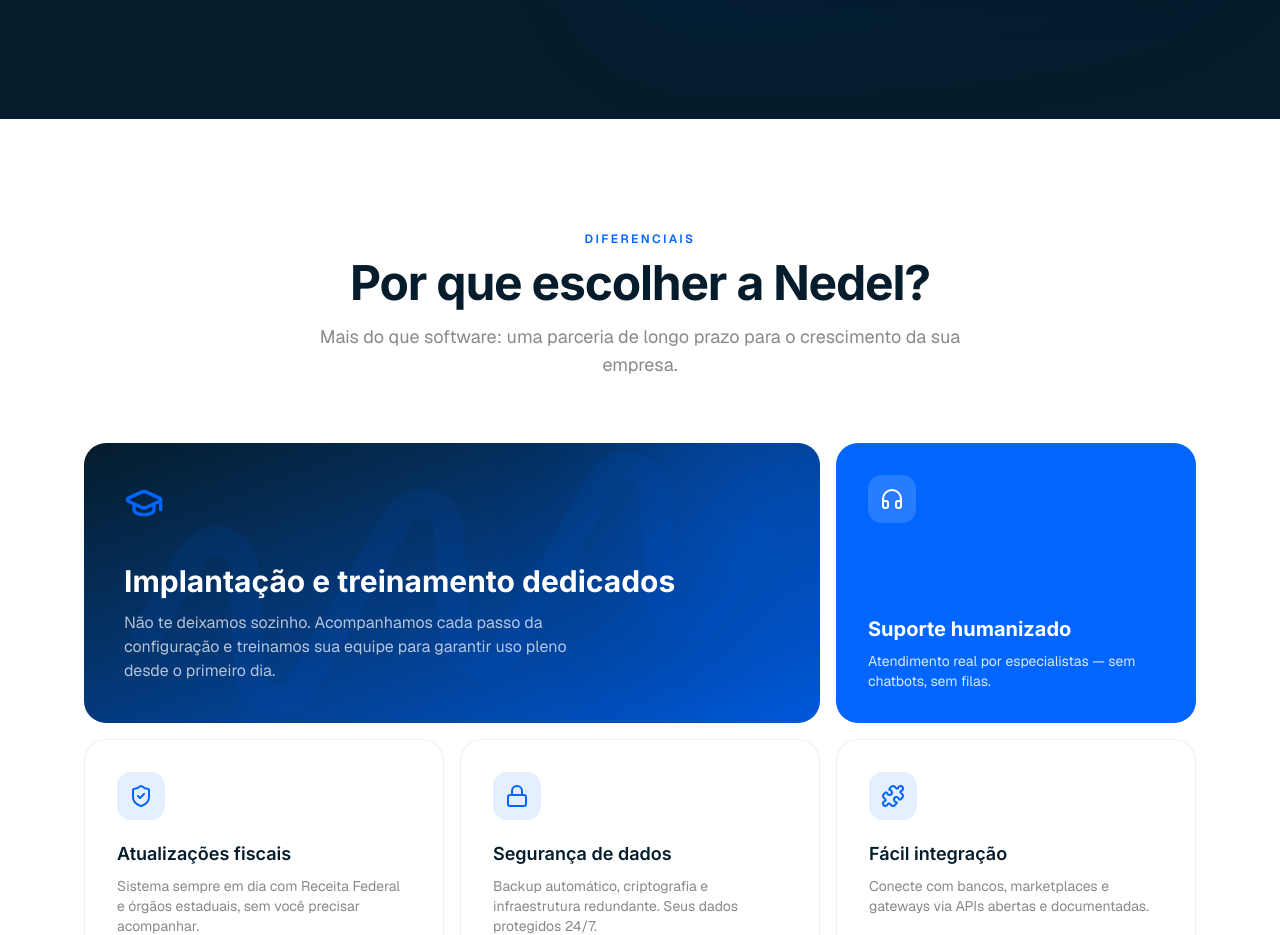
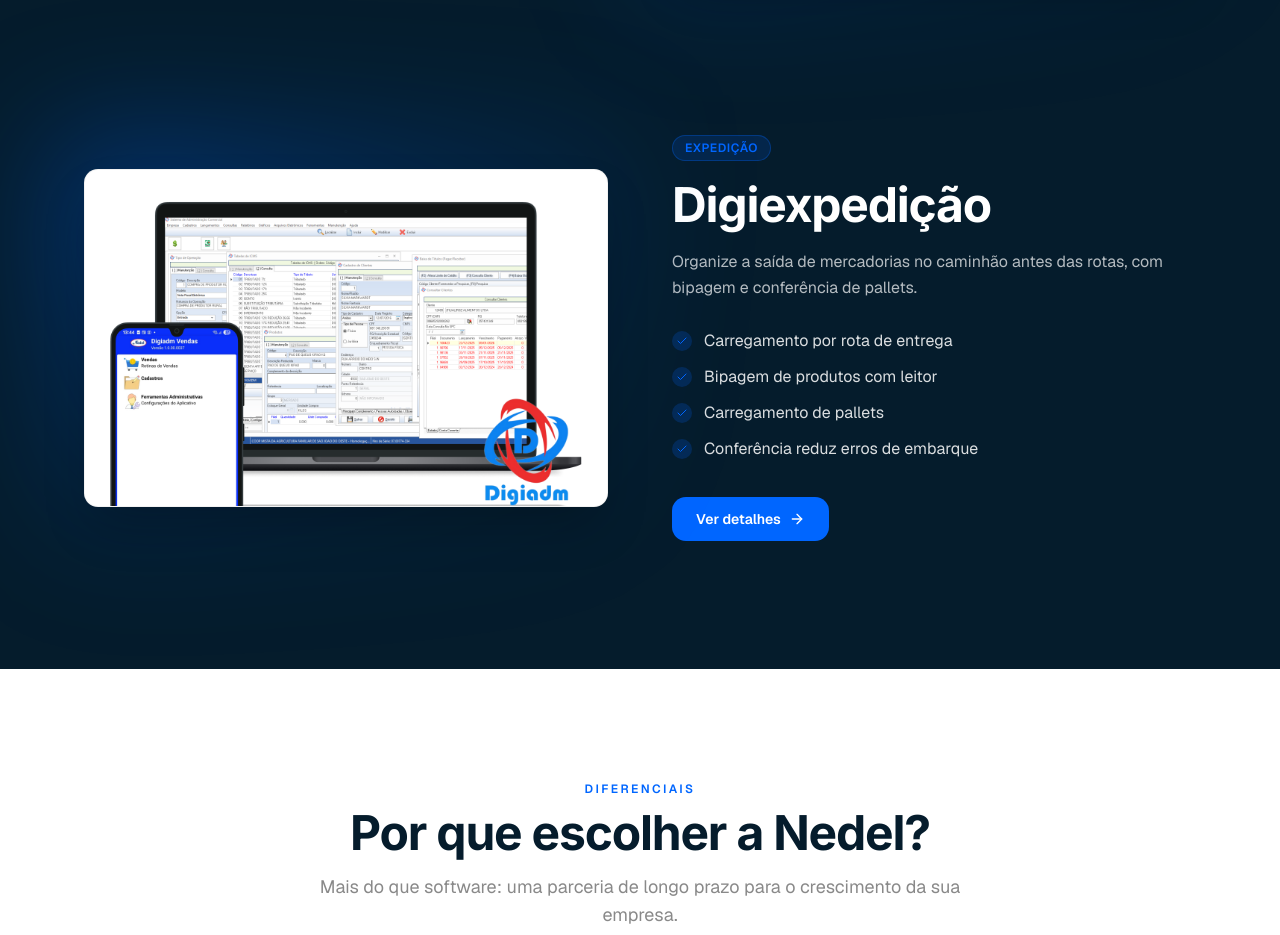
Before and after one commit to nedelsistemas/site, a Next.js app: page / in a window 1280 px wide. Shown: the part 4540-5475 px from the top of the page. Built offline with nearby package versions, Linux system fonts and the light colour scheme.

Commit message:
acrescentado digiexpecição

```diff
--- a/src/data/home.ts
+++ b/src/data/home.ts
@@ -1,11 +1,6 @@
 import type { StaticImageData } from "next/image";
 import type { LucideIcon } from "lucide-react";
-import {
-  Briefcase,
-  Factory,
-  ShoppingBag,
-  TrendingUp,
-} from "lucide-react";
+import { Briefcase, Factory, ShoppingBag, TrendingUp } from "lucide-react";
 import Digiadm from "@/assets/mock/digiadm.png";
 import Diginfce from "@/assets/mock/diginfce.png";
 import Digientregas from "@/assets/mock/digientregas.png";
@@ -120,6 +115,19 @@
     ],
     pathImage: Digientregas,
   },
+  {
+    type: "Expedição",
+    name: "Digiexpedição",
+    description:
+      "Organize a saída de mercadorias no caminhão antes das rotas, com bipagem e conferência de pallets.",
+    features: [
+      "Carregamento por rota de entrega",
+      "Bipagem de produtos com leitor",
+      "Carregamento de pallets",
+      "Conferência reduz erros de embarque",
+    ],
+    pathImage: Digiadm,
+  },
 ];
 
 export const STEPS: Step[] = [
```
